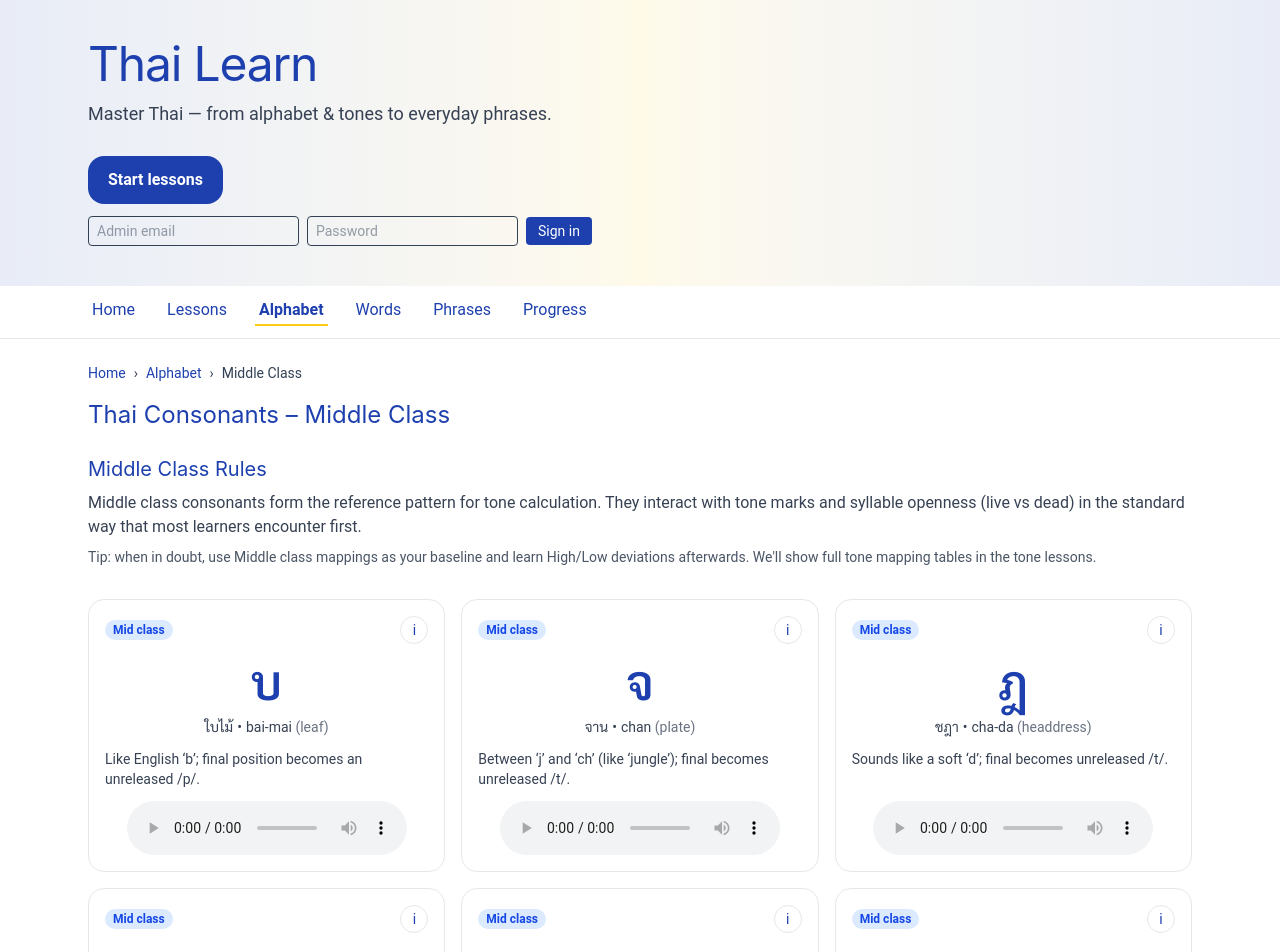
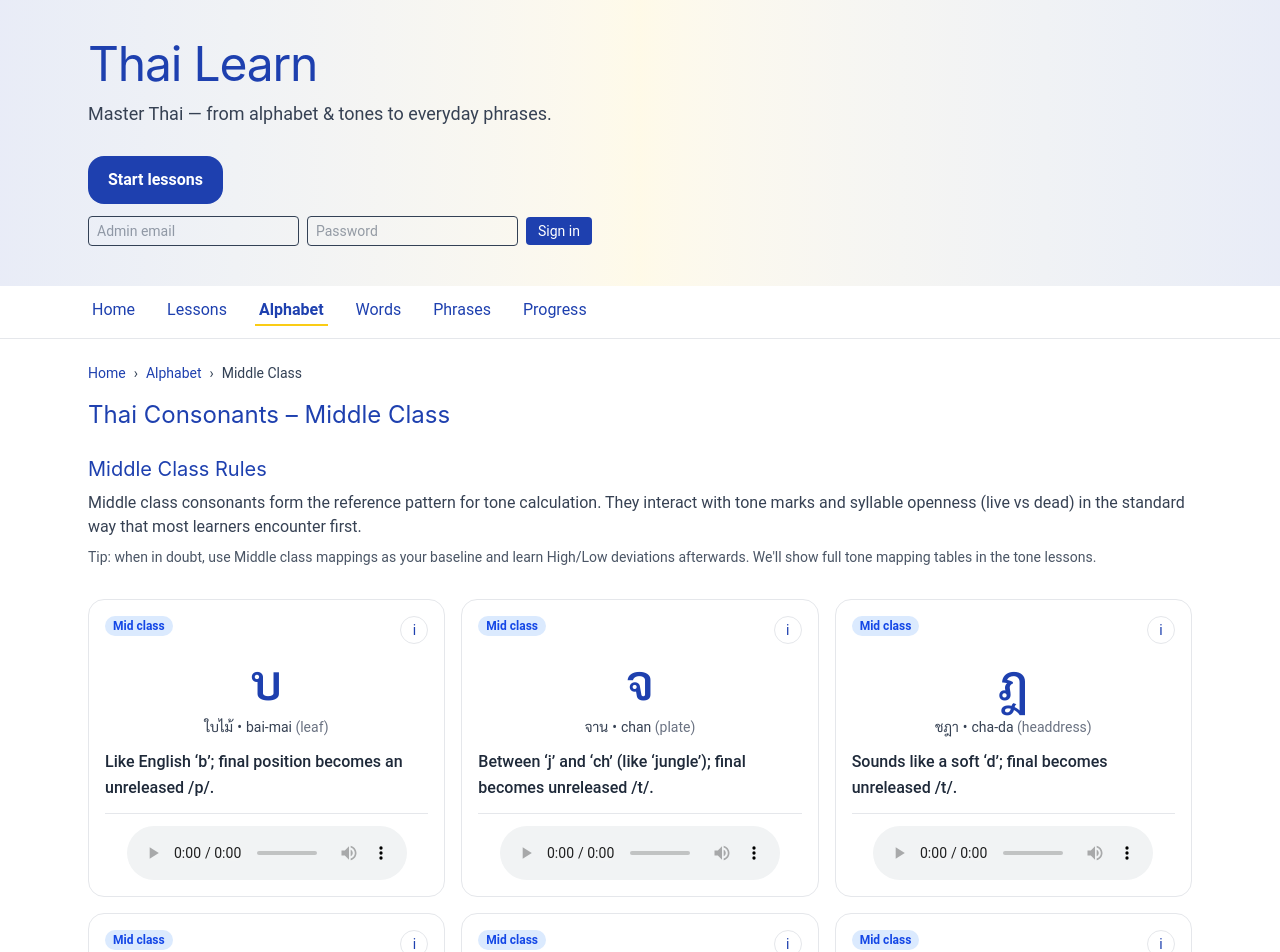
Before and after one commit to drewanderson1975/thai-learn, a React (Vite) app in the folder frontend/: page /alphabet/mid in a window 1280 px wide. Shown: the top 952 px of the page. Built offline with nearby package versions, Linux system fonts and the light colour scheme; no server answers; the database is empty.

Commit message:
Refactor ThaiGlyphTile layout and move Edit button
Updated to make further UX changes

```diff
--- a/frontend/src/components/ThaiGlyphTile.jsx
+++ b/frontend/src/components/ThaiGlyphTile.jsx
@@ -72,18 +72,29 @@ export default function ThaiGlyphTile(props) {
   };
 
   return (
-    <div className="relative rounded-2xl border border-gray-200 p-4 flex flex-col gap-3 bg-white">
-      {/* Header row: class badge (left) + info (right) */}
-      <div className="flex items-center justify-between">
+    <div
+      className="
+        relative rounded-2xl border border-gray-200 p-4
+        grid grid-rows-[auto,1fr,auto] gap-3 h-full bg-white
+      "
+    >
+      {/* Header row: left (badges) / right (Edit + Info) */}
+      <div className="flex items-start justify-between">
         <div className="flex items-center gap-2">
-          <span className={`text-xs font-semibold px-2 py-0.5 rounded-full ${classBadge(consonantClass)}`}>
+          <span
+            className={`text-xs font-semibold px-2 py-0.5 rounded-full ${classBadge(
+              consonantClass
+            )}`}
+          >
             {consonantClass} class
           </span>
 
             {/* Admin-only overall status pill */}
           {isAdmin && (
             <span
-              className={`text-xs font-semibold px-2 py-0.5 rounded-full ${statusStyles[overallStatus] || "bg-gray-100 text-gray-700"}`}
+              className={`text-xs font-semibold px-2 py-0.5 rounded-full ${
+                statusStyles[overallStatus] || "bg-gray-100 text-gray-700"
+              }`}
               title="Overall review status"
             >
               {overallStatus}
@@ -91,16 +102,45 @@ export default function ThaiGlyphTile(props) {
           )}
         </div>
 
-        <InfoPopover>
+        <div className="flex items-center gap-2">
+          {isAdmin && (
+            <button
+              onClick={() => setOpen(true)}
+              className="
+                rounded-md px-2 py-1 text-xs bg-primary/10 text-primary
+                hover:bg-primary/20 focus-visible:outline focus-visible:outline-2
+                focus-visible:outline-primary/50 focus-visible:ring-0
+                transition-colors
+              "
+              aria-label="Edit letter"
+            >
+              Edit
+            </button>
+          )}
+
+          {/* Info icon / popover trigger (ensure InfoPopover applies aria-label to its trigger) */}
+          <InfoPopover aria-label="Letter info">
             <div className="space-y-1 text-gray-700">
-            <div><strong>RTGS:</strong> {rtgs}</div>
-            <div><strong>IPA:</strong> {ipa}{ipaNote ? ` (${ipaNote})` : ""}</div>
-            <div><strong>Initial:</strong> {initial}</div>
-            <div><strong>Final:</strong> {final}</div>
+              <div>
+                <strong>RTGS:</strong> {rtgs}
+              </div>
+              <div>
+                <strong>IPA:</strong> {ipa}
+                {ipaNote ? ` (${ipaNote})` : ""}
+              </div>
+              <div>
+                <strong>Initial:</strong> {initial}
+              </div>
+              <div>
+                <strong>Final:</strong> {final}
+              </div>
             </div>
           </InfoPopover>
         </div>
+      </div>
 
+      {/* Middle content area */}
+      <div className="flex flex-col items-stretch gap-3">
         {/* Big glyph */}
         <div className="thai-glyph text-primary text-center">{glyph}</div>
 
@@ -112,24 +152,18 @@ export default function ThaiGlyphTile(props) {
           {nameGloss ? <span className="text-gray-500"> ({nameGloss})</span> : null}
         </div>
 
-      {/* Tip */}
-      {tip && <p className="text-sm text-gray-700 text-left">{tip}</p>}
+        {/* Tip / note (enlarged for readability) */}
+        {tip && (
+          <p className="text-base font-medium leading-relaxed text-gray-800 text-left">
+            {tip}
+          </p>
+        )}
+      </div>
 
-      {/* Footer with audio player */}
-      <footer className="mt-auto">
+      {/* Footer anchored at bottom */}
+      <footer className="pt-3 border-t border-gray-200 flex flex-col items-center gap-2">
         <audio controls src={src} className="w-full max-w-[280px] mx-auto" />
       </footer>
-
-      {/* Admin-only Edit button moved to top-right */}
-      {isAdmin && (
-        <button
-          onClick={() => setOpen(true)}
-          className="absolute right-2 top-2 z-10 rounded-md px-2 py-1 text-xs bg-primary/10 text-primary hover:bg-primary/20"
-          title="Edit letter"
-        >
-          Edit
-        </button>
-      )}
 
       {/* Editor Modal */}
       <LetterEditorModal
```
Lines whose indentation alone changed are shown as unchanged.
